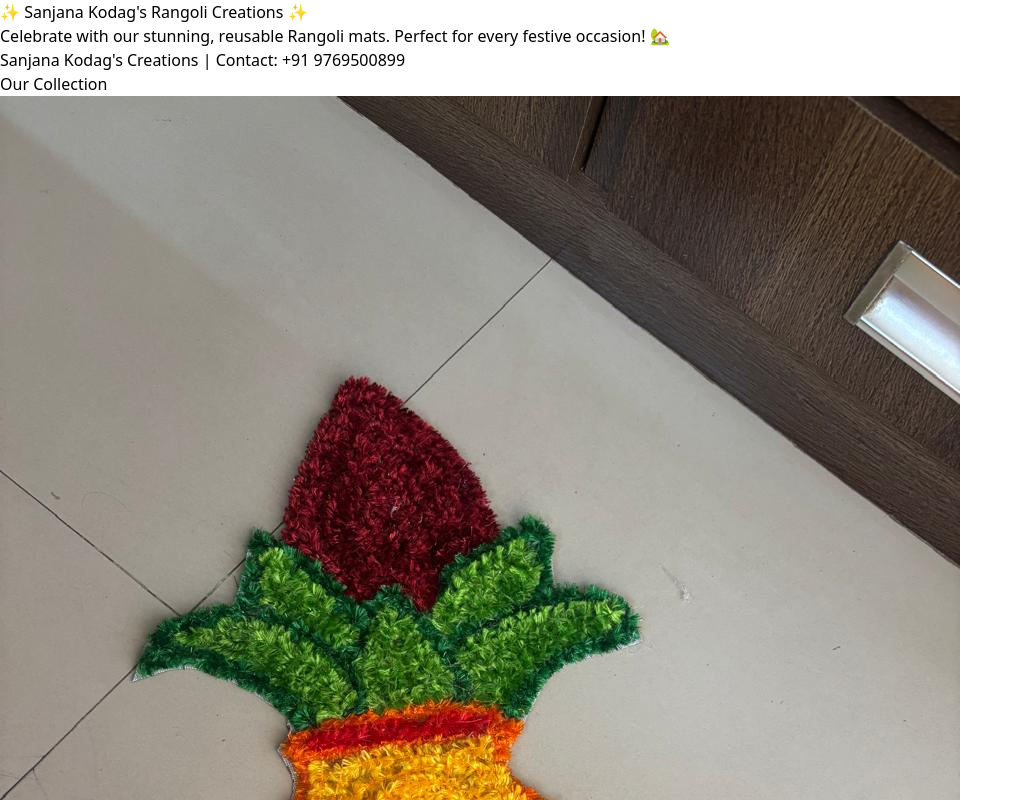
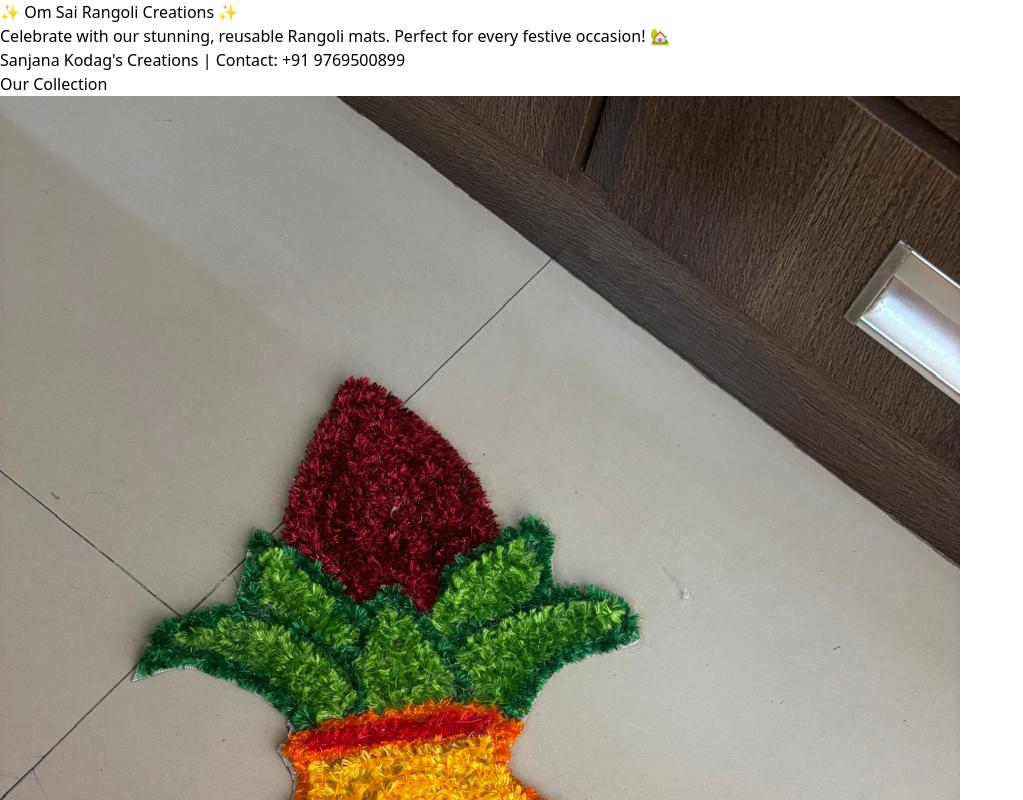
Before and after one commit to Vikram03kadam/Handmade-Rangoli, a React (Vite) app: page / in a window 1280 px wide. Shown: the top 800 px of the page, without its empty margins (0-1023 px from the left). Built offline with nearby package versions, Linux system fonts and the light colour scheme.

Commit message:
Name changed

```diff
--- a/src/App.jsx
+++ b/src/App.jsx
@@ -163,7 +163,7 @@ const App = () => {
             <div className="max-w-4xl w-full bg-white shadow-2xl rounded-3xl p-6 sm:p-12 my-8 border-4 border-pink-200">
                 <header className="text-center mb-10">
                     <h1 className="text-5xl font-extrabold text-pink-700 leading-tight tracking-wide sm:text-6xl animate-fade-in">
-                        <span role="img" aria-label="sparkles" className="mr-2">✨</span> Sanjana Kodag's Rangoli Creations <span role="img" aria-label="sparkles" className="ml-2">✨</span>
+                        <span role="img" aria-label="sparkles" className="mr-2">✨</span> Om Sai  Rangoli Creations <span role="img" aria-label="sparkles" className="ml-2">✨</span>
                     </h1>
                     <p className="mt-4 text-lg text-purple-600 font-medium">
                         Celebrate with our stunning, reusable Rangoli mats. Perfect for every festive occasion! 🏡
```
